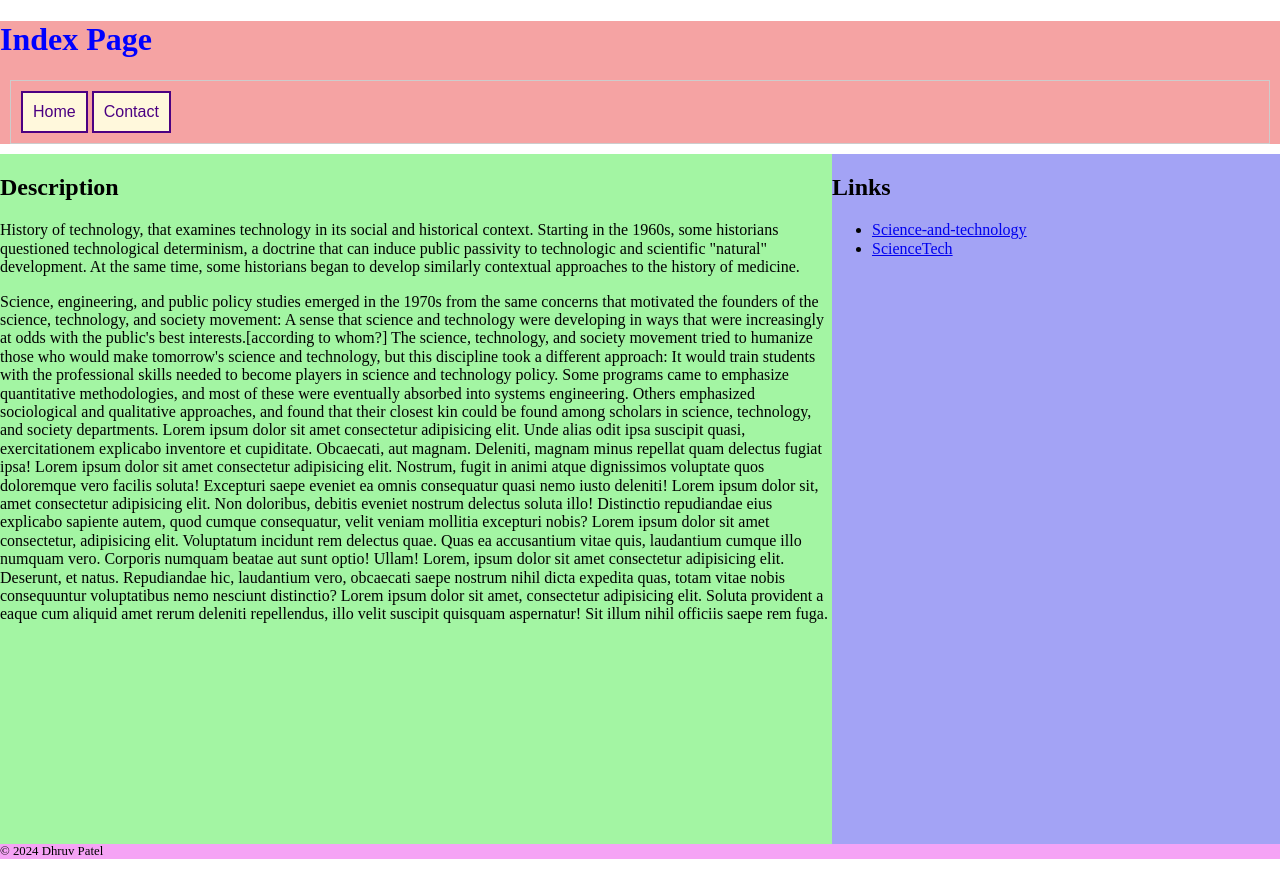
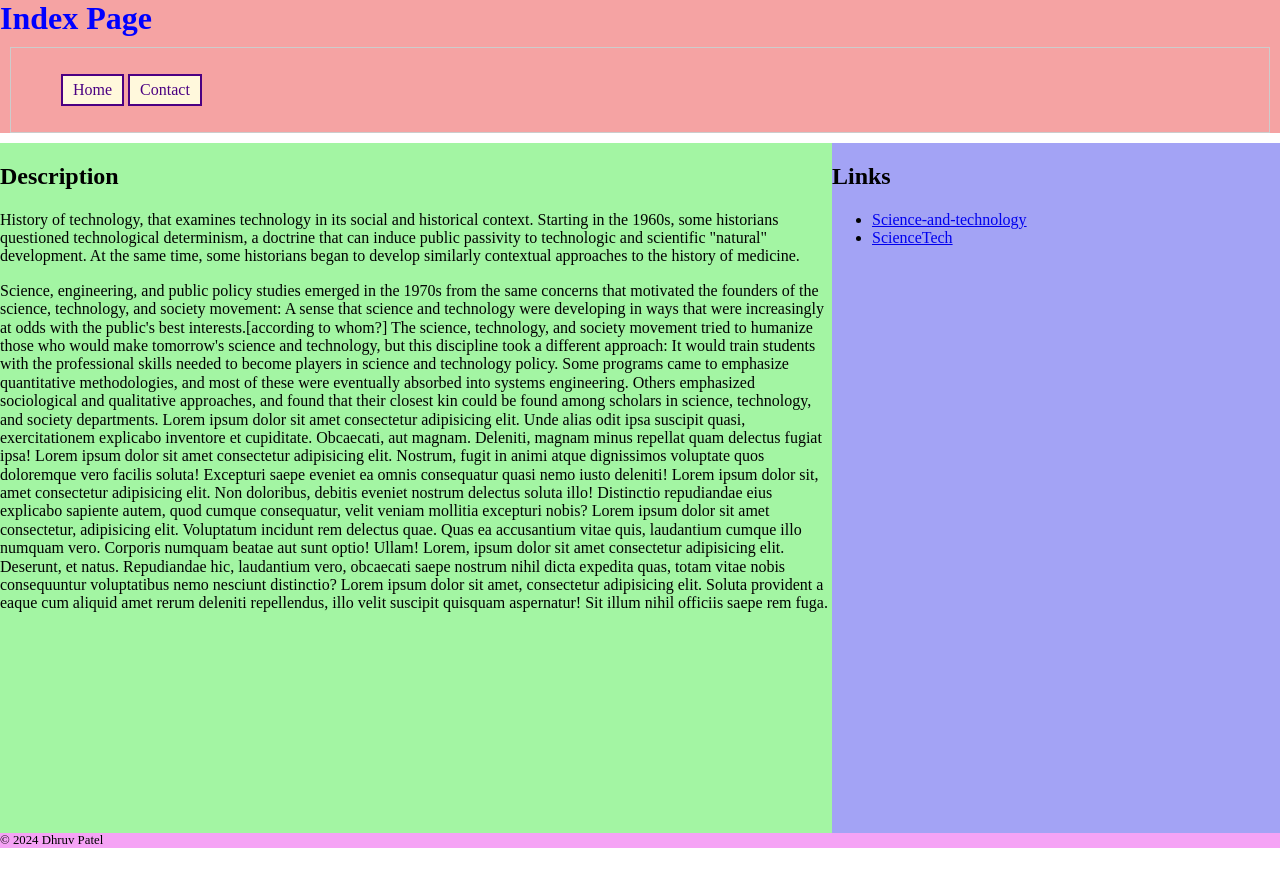
Before and after one commit to Dhrruvpatell/inClass4, a plain HTML site: page index.html in a window 1280 px wide. Drawn offline with Linux system fonts and the light colour scheme.

Commit message:
changes 1

```diff
--- a/styles.css
+++ b/styles.css
@@ -41,38 +41,48 @@ footer p {
     font-size: 0.8em;
 }
 
-a:hover::after {
+/* External Styles */
+header h1 {
+    display: inline;
+    color: blue;
+  }
 
-    color: #666;
-}
-h1 {
-    font-size: 2em;
-    color: blue;
-}
-nav ul {
-    padding: 0;
-    margin: 0;
-    list-style-type: none;
-}
+  /* Internal Styles */
+  /* Descendant selectors */
+  aside ul {
+    /* Add your styles for aside ul */
+  }
 
-nav li {
-    display: inline;
-}
+  /* Link hover */
+  a:hover {
+    color: cornsilk; /* Switch font color to cornsilk */
+    background-color: indigo; /* Switch background to indigo */
+  }
 
-nav a {
-    display: inline-block;
-    padding: 10px;
-    border: 2px solid indigo;
-    font-family: Arial, sans-serif;
-    color: indigo;
-    background-color: cornsilk;
-    text-decoration: none;
-}
+  /* Navigation menu styles */
+  nav.structural ul {
+    list-style-type: none; /* Remove bullet points */
+  }
 
-nav a:hover {
-    color: cornsilk;
-    background-color: indigo;
-}
+  nav.structural ul li {
+    display: inline; /* Change display property for <li> to inline */
+  }
+
+  nav.structural ul li a {
+    display: inline-block; /* Ensure borders work correctly */
+    text-decoration: none; /* Remove link underline */
+    border: 2px solid indigo; /* Set border properties */
+    border-color: indigo;
+    color: indigo; /* Set font color */
+    background-color: cornsilk; /* Set background color */
+    padding: 5px 10px; /* Add padding for better appearance */
+  }
+
+  nav.structural ul li a:hover {
+    color: indigo; /* Switch font color to indigo */
+    background-color: cornsilk; /* Switch background to cornsilk */
+  }
+
 
 form {
     border: 5px dashed #333;
```
